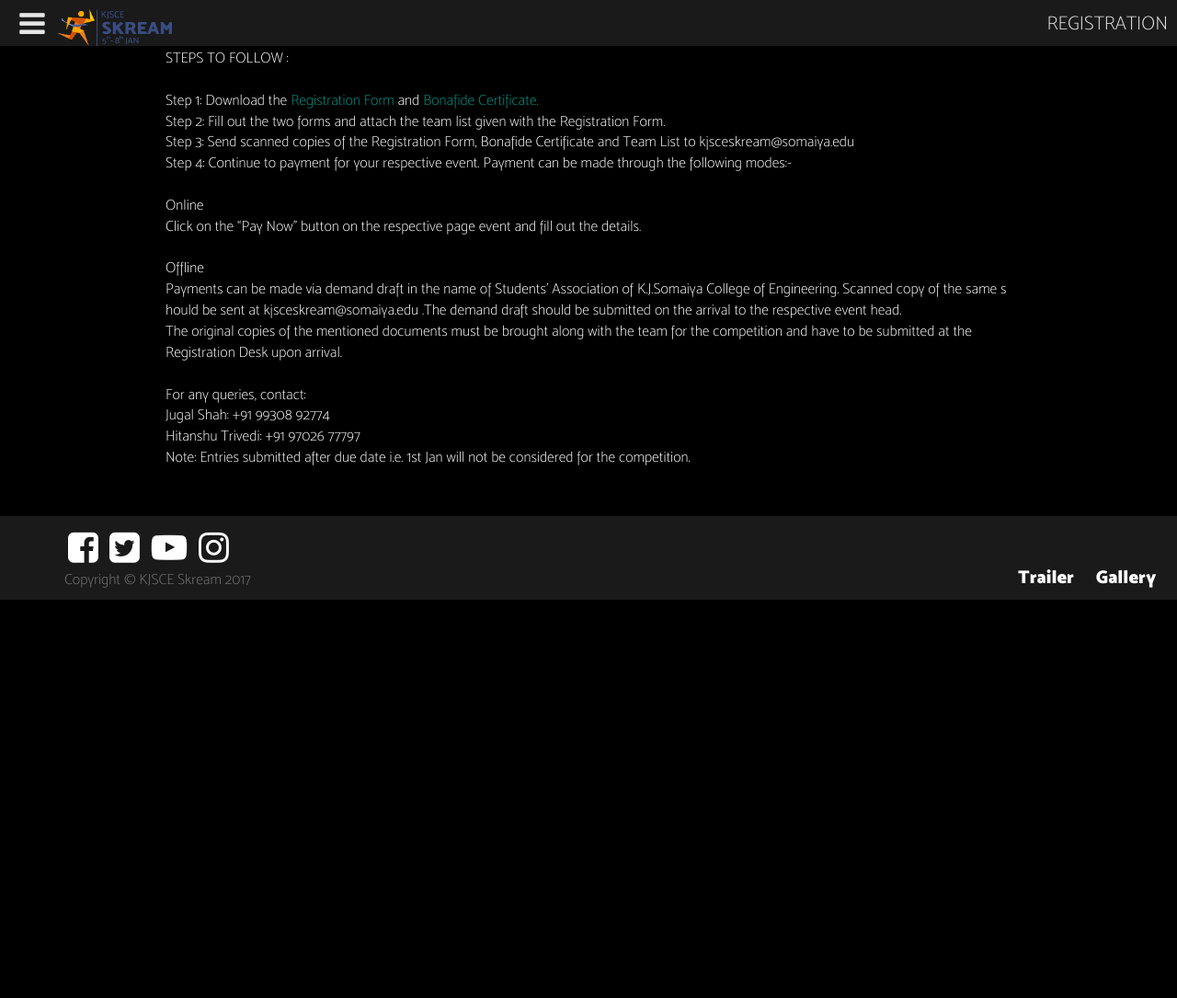
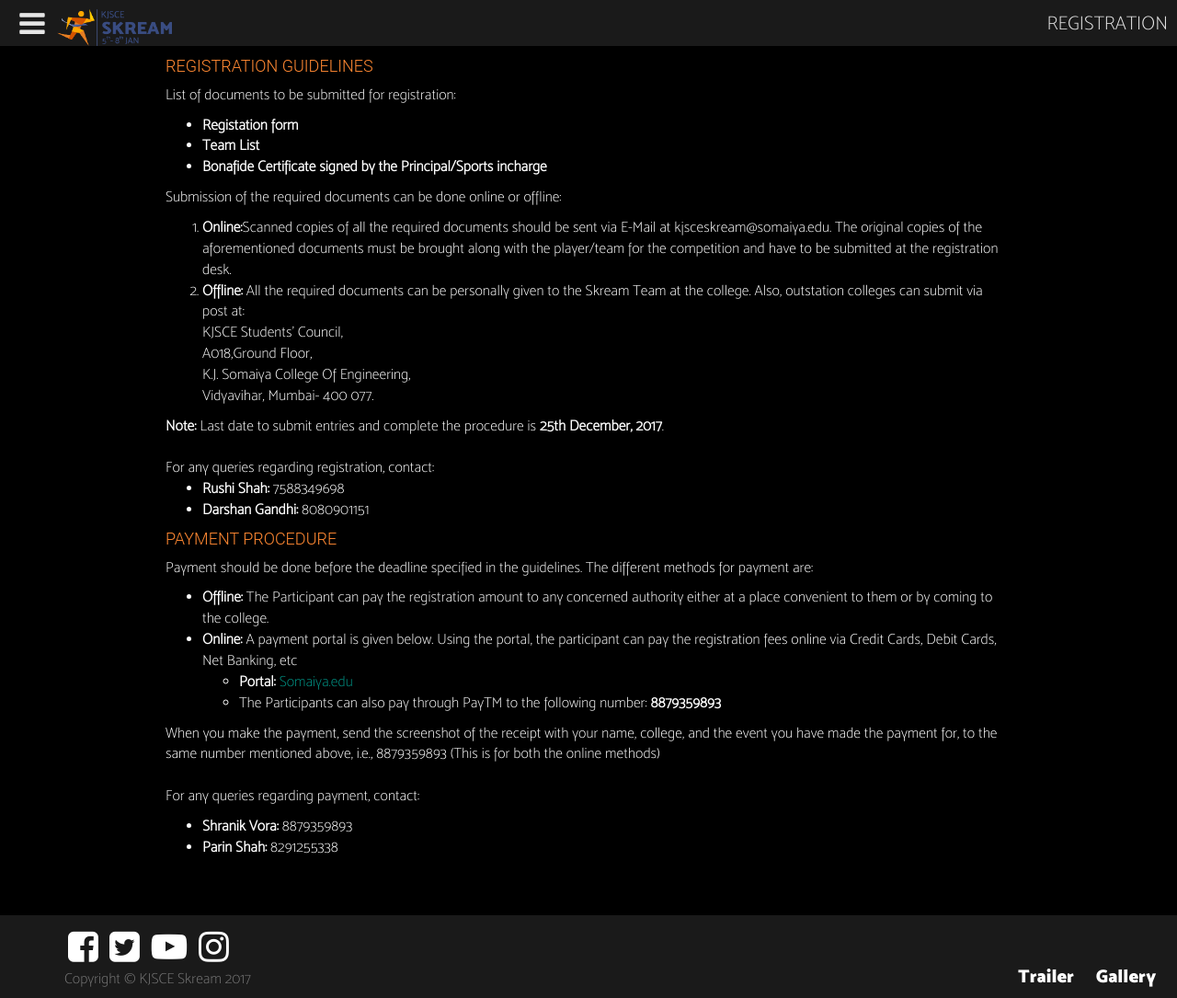
Before and after one commit to KJSCE-Skream/KJSCE-Skream.github.io, a plain HTML site: page registration.html in a window 1280 px wide. Shown: the whole page at 92% size. Before the commit the page ends 800 px from the top, so only its background shows below. Drawn offline with nearby package versions, Linux system fonts and the light colour scheme.

Commit message:
changes1

```diff
--- a/registration.html
+++ b/registration.html
@@ -122,35 +122,64 @@ dl dt{
 				<div class="container">
 					<div class="col-md-1"></div>
 					<div class="col-md-10">
-								STEPS TO FOLLOW :
-							<br><br>Step 1: Download the <a href="resources/registration_form.pdf" target="_blank">Registration Form </a>and <a href="resources/bonafide.docx" target="_blank">Bonafide Certificate.</a>
-
-<br>Step 2: Fill out the two forms and attach the team list given with the Registration Form.
-
-
-<br>Step 3: Send scanned copies of the Registration Form, Bonafide Certificate and Team List to kjsceskream@somaiya.edu
-
-
-<br>Step 4: Continue to payment for your respective event. Payment can be made through the following modes:-
-<br>
-
-<br>Online
-<br>Click on the “Pay Now” button on the respective page event and fill out the details.
-
-<br>
-<br>Offline
-<br>Payments can be made via demand draft in the name of Students’ Association of K.J.Somaiya College of Engineering. Scanned copy of the same s<br>hould be sent at kjsceskream@somaiya.edu .The demand draft should be submitted on the arrival to the respective event head.
-
-
-<br>The original copies of the mentioned documents must be brought along with the team for the competition and have to be submitted at the Registration Desk upon arrival.
-
-<br><br>For any queries, contact:
-<br>Jugal Shah: +91 99308 92774
-<br>Hitanshu Trivedi: +91 97026 77797
-
-<br>Note: Entries submitted after due date i.e. 1st Jan will not be considered for the competition.
-
-
+						<h4 style="color: #ff8832;">REGISTRATION GUIDELINES</h4>
+						<p>List of documents to be submitted for registration:
+							<ul>
+								<li><strong>Registation form</strong></li>
+								<li><strong>Team List</strong></li>
+								<li><strong>Bonafide Certificate signed by the Principal/Sports incharge</strong></li>
+							</ul>
+						</p>
+						<p>
+							Submission of the required documents can be done online or offline:
+							<ol>
+								<li><strong>Online:</strong>Scanned copies of all the required documents should be sent
+								via E-Mail at kjsceskream@somaiya.edu. The original copies of the
+								aforementioned documents must be brought along with the
+								player/team for the competition and have to be submitted at the
+								registration desk.</li>
+								<li><strong>Offline:</strong> All the required documents can be personally given to the
+								Skream Team at the college. Also, outstation colleges can submit via
+								post at:
+								<p>KJSCE Students' Council, <br>A018,Ground Floor, <br>K.J. Somaiya College Of Engineering, <br>Vidyavihar, Mumbai- 400 077.</p>
+								</li>
+							</ol>
+							<strong>Note: </strong>Last date to submit entries and complete the procedure is <strong>25th December, 2017</strong>.
+							<br><br>For any queries regarding registration, contact:
+							<ul>
+								<li><strong>Rushi Shah:</strong> 7588349698</li>
+								<li><strong>Darshan Gandhi:</strong>  8080901151</li>
+							</ul>
+						</p>
+						<h4 style="color: #ff8832;">PAYMENT PROCEDURE</h4>
+						<p>
+							Payment should be done before the deadline specified in the
+							guidelines. The different methods for payment are:
+							<ul>
+								<li><strong>Offline: </strong>The Participant can pay the registration amount to
+								any concerned authority either at a place convenient to
+								them or by coming to the college.</li>
+								<li><strong>Online: </strong> A payment portal is given below. Using the portal, the
+								participant can pay the registration fees online via Credit Cards,
+								Debit Cards, Net Banking, etc
+								<ul>
+									<li><strong>Portal: </strong><a href="https://www.somaiya.edu/kjsce_admission/admission/student_fees.aspx" target="_blank">Somaiya.edu</a></li>
+									<li>The Participants can also pay through PayTM to the following
+									number: <strong>8879359893</strong></li>
+								</ul>
+								</li>
+							</ul>
+						</p>
+						<p>When you make the payment, send the screenshot of the receipt with your
+						name, college, and the event you have made the payment for, to the same
+						number mentioned above, i.e., 8879359893 (This is for both the online
+						methods)
+						<br><br>For any queries regarding payment, contact:
+							<ul>
+								<li><strong>Shranik Vora:</strong>  8879359893</li>
+								<li><strong>Parin Shah:</strong>  8291255338</li>
+							</ul>
+						</p>
 
 					</div>
 
```
Also changed, not shown: Accomodation.html (+5 -3 lines), Rules.html (+15 -8 lines), events.html (+3 -0 lines), index.html (+32 -5 lines).
